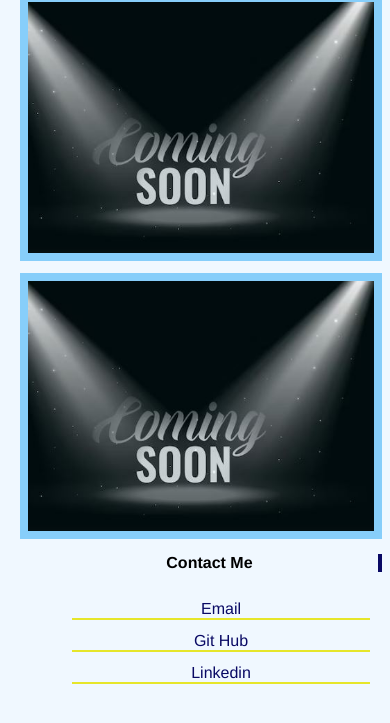
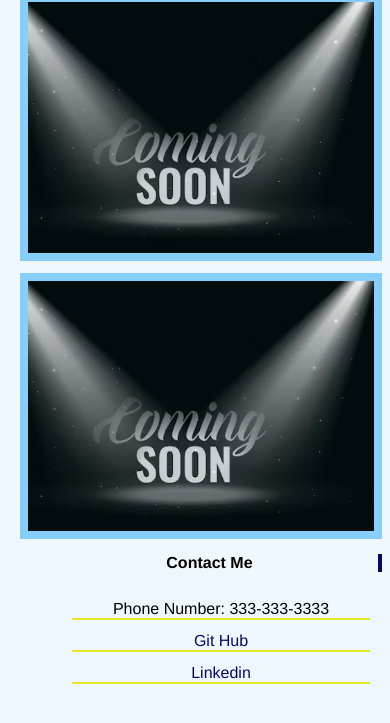
Before and after one commit to Nehaps29/neha_s_profile, a plain HTML site: page index.html in a window 390 px wide. Shown: the part 1786-2509 px from the top of the page. Drawn offline with Linux system fonts and the light colour scheme.

Commit message:
added phone number in contact me

```diff
--- a/index.html
+++ b/index.html
@@ -50,7 +50,7 @@
         <div class="details contact_details">
             <ul style="list-style-type: none;">
                 <li>
-                    <a href="abc@abc.com" target="_blank">Email</a>
+                    Phone Number: 333-333-3333
                 </li>
 
                 <li>
```
